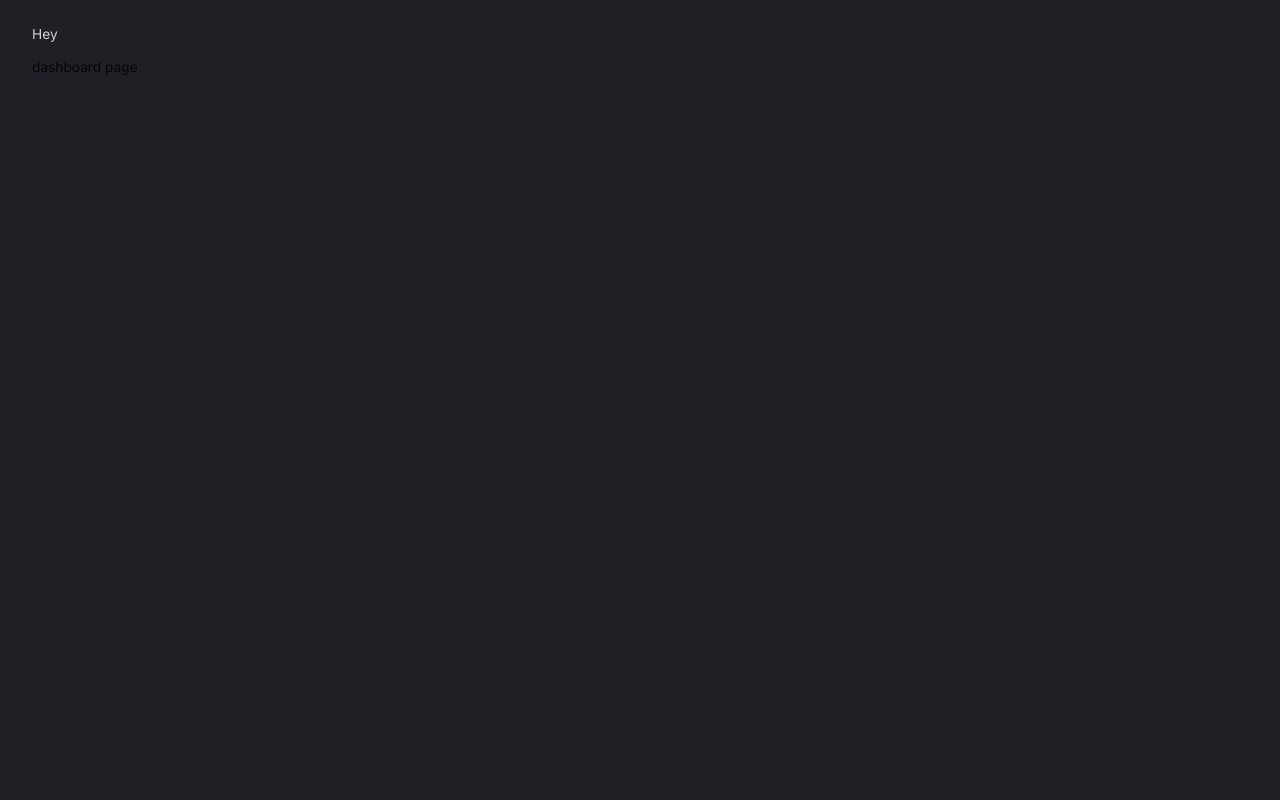
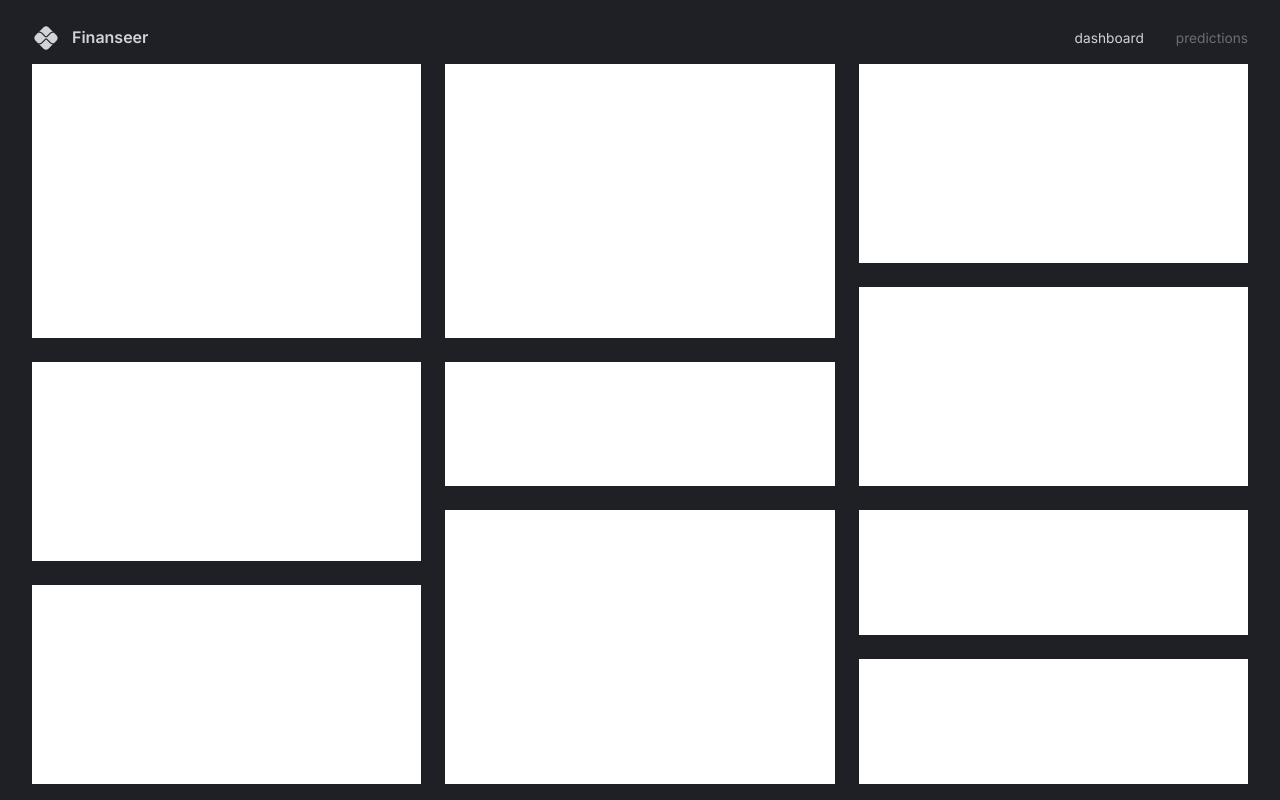
Before and after one commit to mfbernasol/finance-dashboard, a React (Vite) app in the folder client/: page / in a window 1280 px wide. Built offline with nearby package versions, Linux system fonts and the light colour scheme.

Commit message:
setup grid layout

```diff
--- a/client/src/App.tsx
+++ b/client/src/App.tsx
@@ -5,6 +5,7 @@
 import { BrowserRouter, Route, Routes } from 'react-router-dom';
 import { Css } from '@mui/icons-material';
 import Navbar from "@/scenes/navbar";
+import Dashboard from '@/scenes/dashboard';
 
 function App() {
   const theme = useMemo(() => createTheme(themeSettings), []);
@@ -16,7 +17,7 @@
           <Box width="100%" height="100%" padding="1rem 2rem 4rem 2rem">
             <Navbar/>
             <Routes>
-              <Route path="/" element={<div>dashboard page</div>}/>
+              <Route path="/" element={<Dashboard/>}/>
               <Route path="/predictions" element={<div> predictions page</div>}/>
             </Routes>
           </Box>
--- /dev/null
+++ b/client/src/scenes/dashboard/index.tsx
@@ -0,0 +1,87 @@
+import { Box, useMediaQuery, useTheme } from '@mui/material';
+
+type Props = {};
+
+const gridTemplateLargeScreens = `
+    "a b c"
+    "a b c"
+    "a b c"
+    "a b f"
+    "d e f"
+    "d e f"
+    "d h i"
+    "g h i"
+    "g h j"
+    "g h j"
+    `;
+
+const gridTemplateSmallScreens = `
+    "a"
+    "a"
+    "a"
+    "a"
+    "b"
+    "b"
+    "b"
+    "b"
+    "c"
+    "c"
+    "c"
+    "d"
+    "d"
+    "d"
+    "e"
+    "e"
+    "f"
+    "f"
+    "f"
+    "g"
+    "g"
+    "g"
+    "h"
+    "h"
+    "h"
+    "h"
+    "i"
+    "i"
+    "j"
+    "j"
+`;
+
+const Dashboard = (props: Props) => {
+  const isAboveMediumScreens = useMediaQuery('(min-width: 1200px)');
+  return (
+    <Box
+      width='100%'
+      height='100%'
+      display='grid'
+      gap='1.5rem'
+      sx={
+        isAboveMediumScreens
+          ? {
+              gridTemplateColumns: 'repeat(3, minmax(370px, 1fr))',
+              gridTemplateRow: 'repeat(10, minmax(60px, 1fr))',
+              gridTemplateAreas: gridTemplateLargeScreens,
+            }
+          : {
+              gridAutoColumns: '1f',
+              gridAutoRows: '80px',
+              gridTemplateAreas: gridTemplateSmallScreens,
+            }
+      }
+    >
+      <Box bgcolor='#fff' gridArea='a'></Box>
+      <Box bgcolor='#fff' gridArea='b'></Box>
+      <Box bgcolor='#fff' gridArea='c'></Box>
+      <Box bgcolor='#fff' gridArea='d'></Box>
+      <Box bgcolor='#fff' gridArea='e'></Box>
+      <Box bgcolor='#fff' gridArea='f'></Box>
+      <Box bgcolor='#fff' gridArea='g'></Box>
+      <Box bgcolor='#fff' gridArea='h'></Box>
+      <Box bgcolor='#fff' gridArea='i'></Box>
+      <Box bgcolor='#fff' gridArea='j'></Box>
+    </Box>
+  );
+};
+
+export default Dashboard;
--- a/client/src/scenes/navbar/index.tsx
+++ b/client/src/scenes/navbar/index.tsx
@@ -1,14 +1,48 @@
+import { useState } from 'react';
 import { Link } from 'react-router-dom';
 import { Box, Typography, useTheme } from '@mui/material';
+import PixIcon from '@mui/icons-material/Pix';
 import FlexBetween from '@/components/FlexBetween';
 
 type Props = {};
 
 const Navbar = (props: Props) => {
   const { palette } = useTheme();
+  const [selected, setSelected] = useState('dashboard');
+  return (
+    <FlexBetween mb='0.25rem' p='0.5rem 0rem' color={palette.grey[300]}>
+      {/* LEFT SIDE */}
+      <FlexBetween gap='0.75rem'>
+        <PixIcon sx={{ fontSize: '28px' }} />
+        <Typography variant='h4' fontSize='16px'>
+          Finanseer
+        </Typography>
+      </FlexBetween>
 
-  return (
-    <FlexBetween mb="0.25rem" p="0.5rem 0rem" color={palette.grey[300]}>Hey</FlexBetween>
+      {/* RIGHT SIDE */}
+      <FlexBetween gap='2rem'>
+        <Box sx={{ '&:hover': { color: palette.primary[100] } }}>
+          <Link
+            to='/'
+            onClick={() => setSelected('dashboard')}
+            style={{
+              color: selected === 'dashboard' ? 'inherit' : palette.grey[700],
+              textDecoration: 'inherit',
+            }}
+          >dashboard</Link>
+        </Box>
+        <Box sx={{ '&:hover': { color: palette.primary[100] } }}>
+          <Link
+            to='/predictions'
+            onClick={() => setSelected('predictions')}
+            style={{
+              color: selected === 'predictions' ? 'inherit' : palette.grey[700],
+              textDecoration: 'inherit',
+            }}
+          >predictions</Link>
+        </Box>
+      </FlexBetween>
+    </FlexBetween>
   );
 };
 
```
